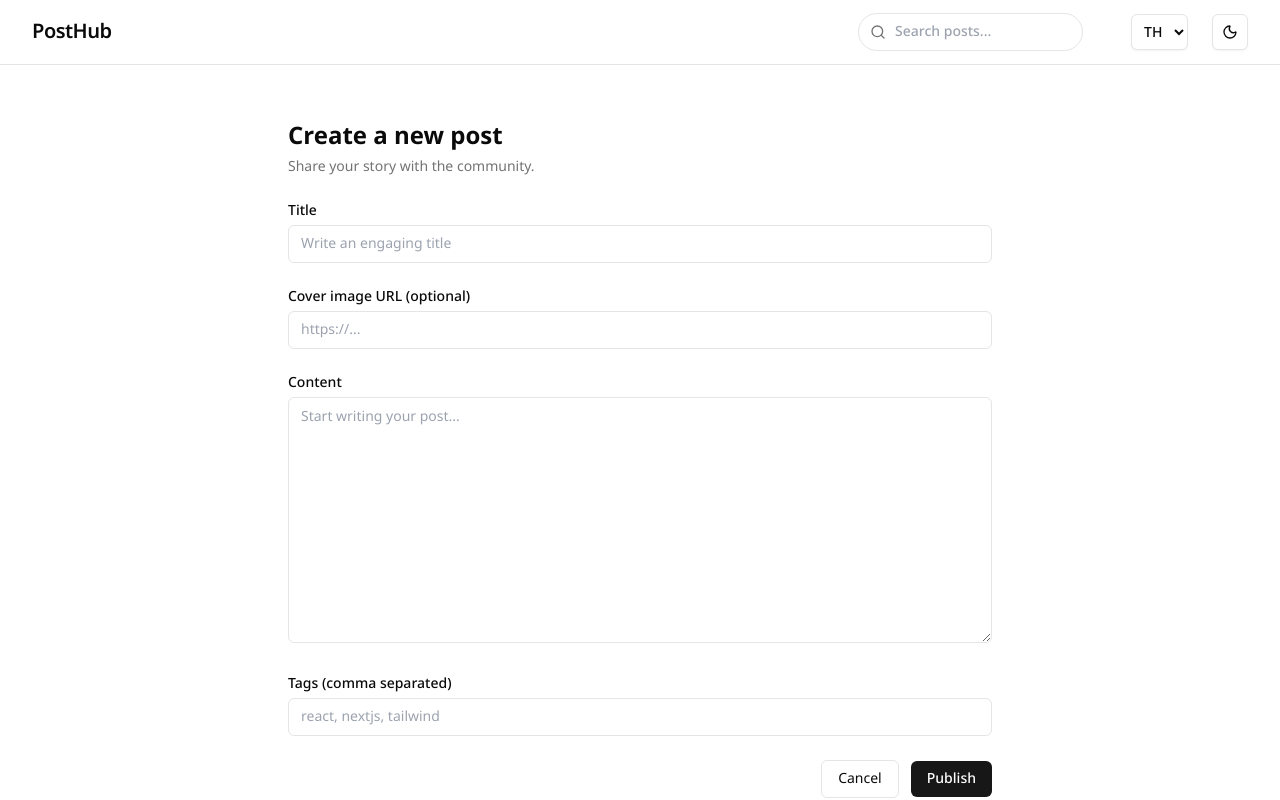
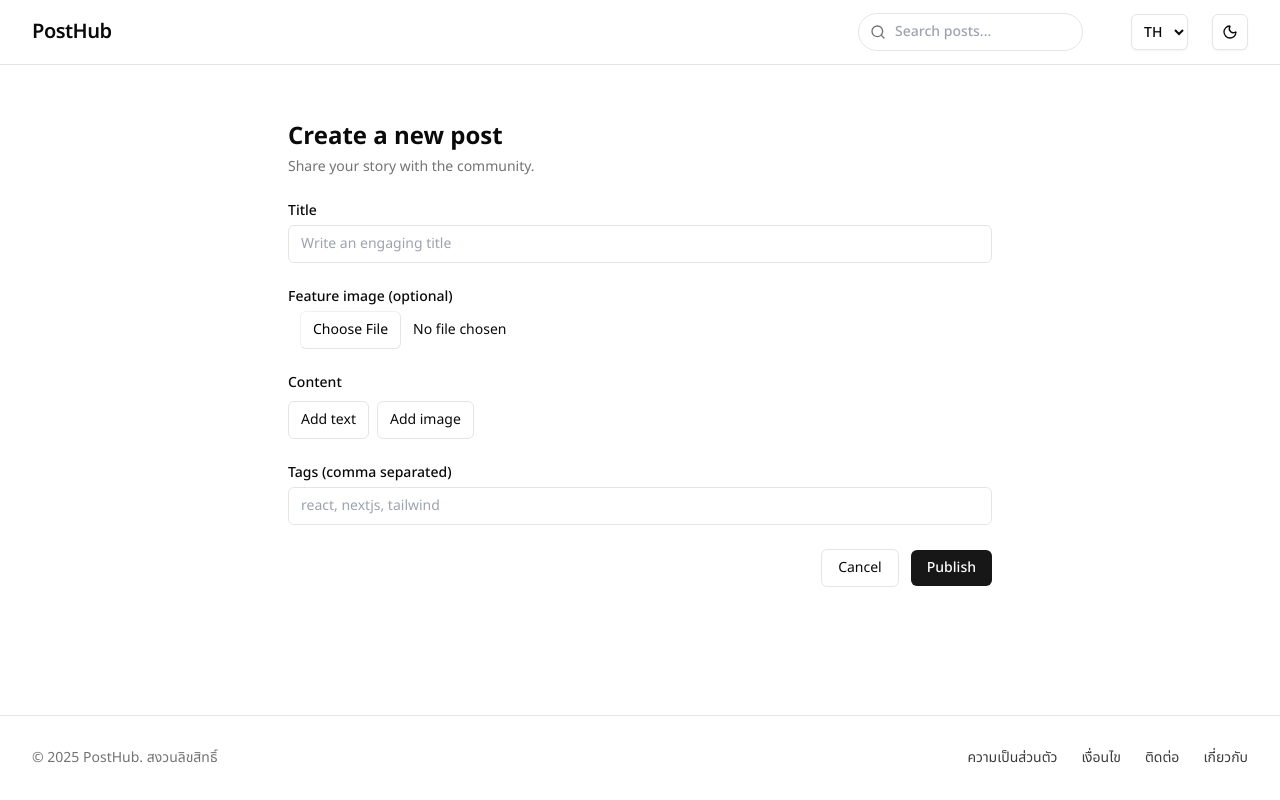
Before and after one commit to ninerxsolution/posthub-v2, a Next.js app: page /post/create in a window 1280 px wide. Shown: the top 800 px of the page. Built offline with nearby package versions, Linux system fonts and the light colour scheme.

Commit message:
Enhance CreatePostPage with support for cover image upload and dynamic content blocks. Added functionality to manage text and image blocks, including adding, updating, moving, and removing blocks. Improved UI for cover image selection and preview.

```diff
--- a/src/app/post/create/page.tsx
+++ b/src/app/post/create/page.tsx
@@ -10,6 +10,16 @@ export default function CreatePostPage() {
     tags: "",
     coverUrl: "",
   });
+  const [coverFile, setCoverFile] = useState<File | null>(null);
+  const [coverPreview, setCoverPreview] = useState<string>("");
+  type ContentBlock = {
+    id: string;
+    type: "text" | "image";
+    text?: string;
+    file?: File | null;
+    previewUrl?: string;
+  };
+  const [blocks, setBlocks] = useState<ContentBlock[]>([]);
   const [submitting, setSubmitting] = useState(false);
 
   const handleChange = (
@@ -27,6 +37,13 @@ export default function CreatePostPage() {
       // TODO: integrate with API
       console.log("Create post payload", {
         ...form,
+        coverFileName: coverFile?.name ?? null,
+        contentBlocks: blocks.map((b) => ({
+          type: b.type,
+          text: b.text ?? "",
+          // In real impl you would upload image and store URL
+          imageName: b.file?.name ?? null,
+        })),
         tags: form.tags
           .split(",")
           .map((t) => t.trim())
@@ -36,6 +53,64 @@ export default function CreatePostPage() {
     } finally {
       setSubmitting(false);
     }
+  };
+
+  const handleFileChange = (e: React.ChangeEvent<HTMLInputElement>) => {
+    const file = e.target.files && e.target.files[0];
+    if (!file) {
+      setCoverFile(null);
+      setCoverPreview("");
+      return;
+    }
+    setCoverFile(file);
+    const url = URL.createObjectURL(file);
+    setCoverPreview(url);
+  };
+
+  const addTextBlock = () => {
+    setBlocks((prev) => [
+      ...prev,
+      { id: crypto.randomUUID(), type: "text", text: "" },
+    ]);
+  };
+
+  const addImageBlock = () => {
+    setBlocks((prev) => [
+      ...prev,
+      { id: crypto.randomUUID(), type: "image", file: null, previewUrl: "" },
+    ]);
+  };
+
+  const updateTextBlock = (id: string, text: string) => {
+    setBlocks((prev) => prev.map((b) => (b.id === id ? { ...b, text } : b)));
+  };
+
+  const updateImageBlock = (id: string, file: File | null) => {
+    setBlocks((prev) =>
+      prev.map((b) => {
+        if (b.id !== id) return b;
+        if (!file) return { ...b, file: null, previewUrl: "" };
+        const url = URL.createObjectURL(file);
+        return { ...b, file, previewUrl: url };
+      })
+    );
+  };
+
+  const moveBlock = (id: string, direction: -1 | 1) => {
+    setBlocks((prev) => {
+      const index = prev.findIndex((b) => b.id === id);
+      if (index < 0) return prev;
+      const newIndex = index + direction;
+      if (newIndex < 0 || newIndex >= prev.length) return prev;
+      const copy = [...prev];
+      const [item] = copy.splice(index, 1);
+      copy.splice(newIndex, 0, item);
+      return copy;
+    });
+  };
+
+  const removeBlock = (id: string) => {
+    setBlocks((prev) => prev.filter((b) => b.id !== id));
   };
 
   return (
@@ -65,34 +140,94 @@ export default function CreatePostPage() {
         </div>
 
         <div>
-          <label htmlFor="coverUrl" className="block text-sm font-medium">
-            Cover image URL (optional)
+          <label htmlFor="cover" className="block text-sm font-medium">
+            Feature image (optional)
           </label>
-          <input
-            id="coverUrl"
-            name="coverUrl"
-            type="url"
-            value={form.coverUrl}
-            onChange={handleChange}
-            placeholder="https://..."
-            className="mt-1 w-full rounded-md border bg-background px-3 py-2 text-sm focus:outline-none focus:ring-2 focus:ring-primary/20 focus:border-primary"
-          />
+          <div className="mt-1 flex flex-col {coverPreview ? 'items-start' : 'items-center justify-center'}">
+
+            {coverPreview ? (
+              <div className="relative w-full overflow-hidden rounded-lg border bg-muted/30 aspect-[4/3] mb-5">
+                <img
+                  src={coverPreview}
+                  alt="Cover preview"
+                  className="h-full w-full object-cover object-center"
+                />
+              </div>
+            ) : ''}
+            <div className="sm:pl-3">
+              <input
+                id="cover"
+                name="cover"
+                type="file"
+                accept="image/*"
+                onChange={handleFileChange}
+                className="block w-full text-sm transition-all duration-200 ease-out file:transition-all file:duration-200 file:ease-out file:mr-3 file:rounded-md file:border file:border-primary/10 file:bg-background file:px-3 file:py-2 file:text-sm file:hover:bg-accent"
+              />
+              {coverPreview && (
+                <button
+                  type="button"
+                  onClick={() => {
+                    setCoverFile(null);
+                    setCoverPreview("");
+                  }}
+                  className="mt-2 w-full rounded-md border px-3 py-2 text-xs hover:bg-accent"
+                >
+                  Remove image
+                </button>
+              )}
+            </div>
+          </div>
         </div>
 
         <div>
-          <label htmlFor="content" className="block text-sm font-medium">
-            Content
-          </label>
-          <textarea
-            id="content"
-            name="content"
-            value={form.content}
-            onChange={handleChange}
-            placeholder="Start writing your post..."
-            rows={10}
-            className="mt-1 w-full rounded-md border bg-background px-3 py-2 text-sm leading-relaxed focus:outline-none focus:ring-2 focus:ring-primary/20 focus:border-primary"
-            required
-          />
+          <label className="block text-sm font-medium">Content</label>
+          <div className="mt-2 space-y-4">
+            {blocks.map((block, idx) => (
+              <div key={block.id} className="rounded-lg border bg-background p-3">
+                <div className="mb-2 flex items-center justify-between text-xs text-muted-foreground">
+                  <span>
+                    {block.type === "text" ? "Text block" : "Image block"} · #{idx + 1}
+                  </span>
+                  <div className="flex items-center gap-2">
+                    <button type="button" onClick={() => moveBlock(block.id, -1)} className="rounded border px-2 py-1 hover:bg-accent">Up</button>
+                    <button type="button" onClick={() => moveBlock(block.id, 1)} className="rounded border px-2 py-1 hover:bg-accent">Down</button>
+                    <button type="button" onClick={() => removeBlock(block.id)} className="rounded border px-2 py-1 hover:bg-accent">Remove</button>
+                  </div>
+                </div>
+                {block.type === "text" ? (
+                  <textarea
+                    value={block.text ?? ""}
+                    onChange={(e) => updateTextBlock(block.id, e.target.value)}
+                    placeholder="Write text..."
+                    rows={6}
+                    className="mt-1 w-full rounded-md border bg-background px-3 py-2 text-sm leading-relaxed focus:outline-none focus:ring-2 focus:ring-primary/20 focus:border-primary"
+                  />
+                ) : (
+                  <div>
+                    <div className="relative w-full overflow-hidden rounded-lg border bg-muted/30 p-5">
+                      {block.previewUrl ? (
+                        // eslint-disable-next-line @next/next/no-img-element
+                        <img src={block.previewUrl} alt="Block preview" className="h-full w-full object-cover object-center" />
+                      ) : (
+                        <div className="flex h-full w-full items-center justify-center text-xs text-muted-foreground">No image selected</div>
+                      )}
+                    </div>
+                    <input
+                      type="file"
+                      accept="image/*"
+                      onChange={(e) => updateImageBlock(block.id, e.target.files ? e.target.files[0] : null)}
+                      className="mt-2 block w-full transition-all duration-200 ease-out file:transition-all file:duration-200 file:ease-out file:mr-3 file:rounded-md file:border file:border-primary/10 file:bg-background file:px-3 file:py-2 file:text-sm file:hover:bg-accent"
+                    />
+                  </div>
+                )}
+              </div>
+            ))}
+
+            <div className="flex flex-wrap gap-2">
+              <button type="button" onClick={addTextBlock} className="rounded-md border px-3 py-2 text-sm hover:bg-accent">Add text</button>
+              <button type="button" onClick={addImageBlock} className="rounded-md border px-3 py-2 text-sm hover:bg-accent">Add image</button>
+            </div>
+          </div>
         </div>
 
         <div>
```
